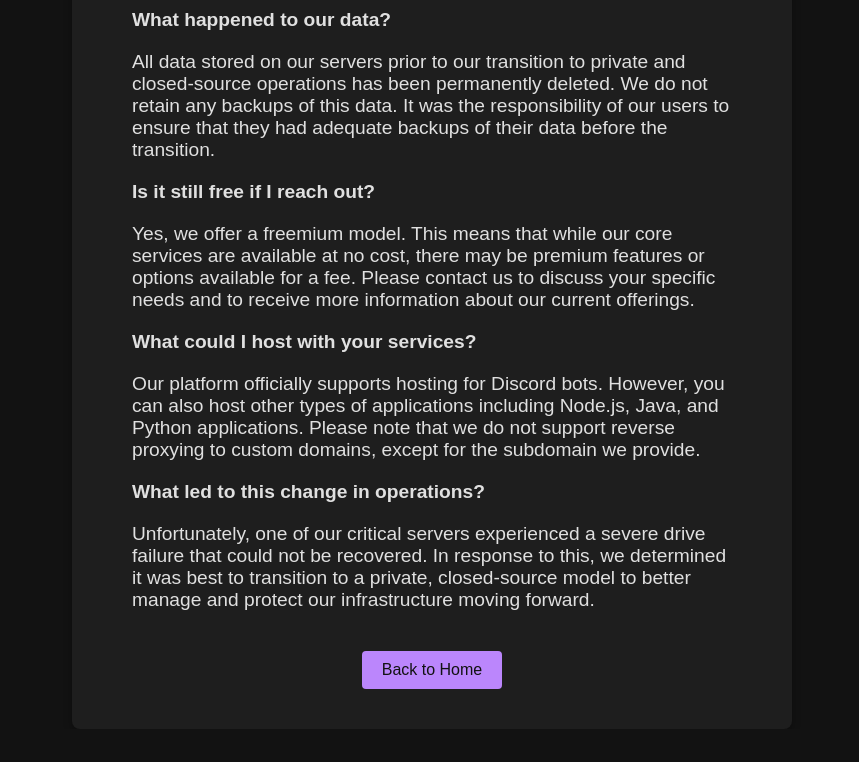
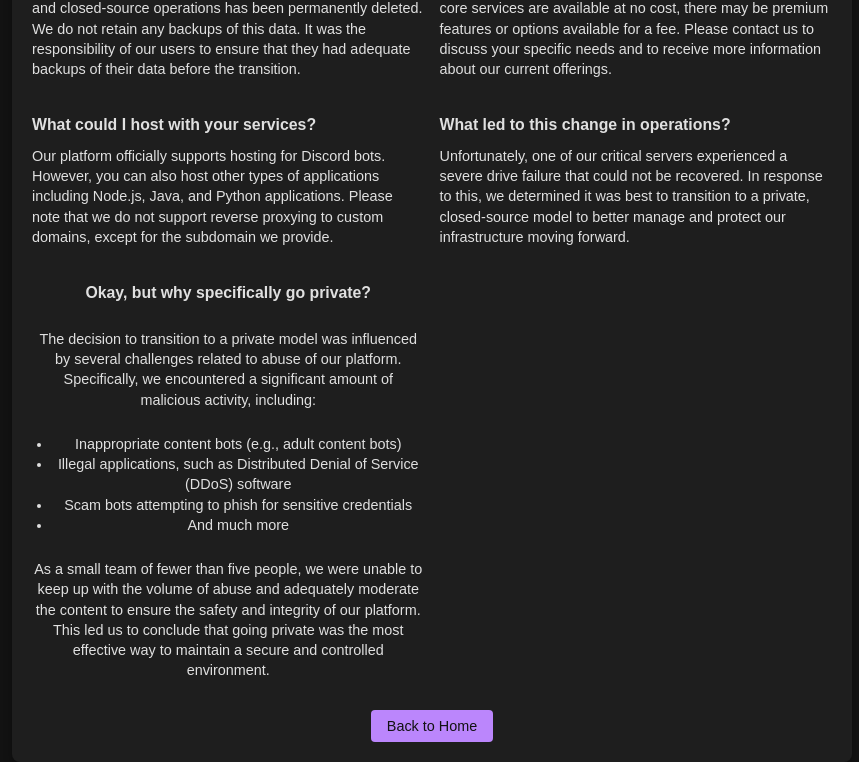
Before and after one commit to sybetjeh/manage-apexaxis, a plain HTML site: page faq.html in a window 1280 px wide. Shown: the part 97-859 px from the top of the page, without its empty margins (208-1067 px from the left). Before the commit the page ends 826 px from the top, so only its background shows below. Drawn offline with Linux system fonts and the light colour scheme.

Commit message:
Update faq.html

```diff
--- a/faq.html
+++ b/faq.html
@@ -7,7 +7,9 @@
     <meta name="description" content="ApexAxis FAQ - Answering your questions about our transition to private and closed-source operations.">
     <meta property="og:title" content="ApexAxis - FAQ">
     <meta property="og:description" content="ApexAxis FAQ - Answering your questions about our transition to private and closed-source operations.">
+    <meta property="og:image" content="https://yourimageurl.com/image.jpg">
     <meta property="og:url" content="https://manage.apexaxis.nl/faq.html">
+    <meta name="twitter:card" content="summary_large_image">
     <style>
         body {
             background-color: #121212;
@@ -22,23 +24,58 @@
             box-sizing: border-box;
         }
         .container {
-            text-align: center;
             background: #1e1e1e;
-            padding: 40px 60px;
+            padding: 20px;
             border-radius: 8px;
             box-shadow: 0 4px 8px rgba(0, 0, 0, 0.3);
             width: 100%;
-            max-width: 600px;
+            max-width: 800px;
+            display: flex;
+            flex-direction: column;
+            align-items: center;
+            justify-content: center;
         }
         h1 {
-            font-size: 2.5em;
+            font-size: 1.8em;
             margin-bottom: 20px;
             color: #BB86FC;
         }
-        p {
-            font-size: 1.2em;
-            margin-bottom: 20px;
+        .faq-grid {
+            display: grid;
+            grid-template-columns: 1fr;
+            gap: 15px;
+            width: 100%;
+        }
+        .faq-item {
             text-align: left;
+        }
+        .faq-item p {
+            font-size: 0.9em;
+            margin: 10px 0;
+            line-height: 1.4;
+        }
+        .faq-item strong {
+            font-size: 1.1em;
+            display: block;
+            margin-bottom: 5px;
+        }
+        .faq-item.center {
+            display: flex;
+            flex-direction: column;
+            align-items: center;
+            justify-content: center;
+            text-align: center;
+            width: 100%;
+        }
+        .faq-item.center p {
+            width: 100%;
+            max-width: 800px;
+        }
+        ul {
+            list-style: disc;
+            padding-left: 20px;
+            font-size: 0.9em;
+            line-height: 1.4;
         }
         a {
             color: #BB86FC;
@@ -50,36 +87,59 @@
             border-bottom: 2px solid #BB86FC;
         }
         .back-button {
+            display: inline-block;
             margin-top: 20px;
-            padding: 10px 20px;
+            padding: 8px 16px;
             border: none;
             border-radius: 4px;
             background: #BB86FC;
             color: #121212;
             cursor: pointer;
             text-decoration: none;
-            display: inline-block;
+            font-size: 0.9em;
         }
         .back-button:hover {
             background: #9c70db;
+        }
+        @media (min-width: 600px) {
+            .faq-grid {
+                grid-template-columns: 1fr 1fr;
+            }
         }
     </style>
 </head>
 <body>
     <div class="container">
         <h1>Frequently Asked Questions</h1>
+        <div class="faq-grid">
+            <div class="faq-item">
                 <p><strong>What happened to our data?</strong></p>
                 <p>All data stored on our servers prior to our transition to private and closed-source operations has been permanently deleted. We do not retain any backups of this data. It was the responsibility of our users to ensure that they had adequate backups of their data before the transition.</p>
-
+            </div>
+            <div class="faq-item">
                 <p><strong>Is it still free if I reach out?</strong></p>
                 <p>Yes, we offer a freemium model. This means that while our core services are available at no cost, there may be premium features or options available for a fee. Please contact us to discuss your specific needs and to receive more information about our current offerings.</p>
-
+            </div>
+            <div class="faq-item">
                 <p><strong>What could I host with your services?</strong></p>
                 <p>Our platform officially supports hosting for Discord bots. However, you can also host other types of applications including Node.js, Java, and Python applications. Please note that we do not support reverse proxying to custom domains, except for the subdomain we provide.</p>
-
+            </div>
+            <div class="faq-item">
                 <p><strong>What led to this change in operations?</strong></p>
                 <p>Unfortunately, one of our critical servers experienced a severe drive failure that could not be recovered. In response to this, we determined it was best to transition to a private, closed-source model to better manage and protect our infrastructure moving forward.</p>
-
+            </div>
+            <div class="faq-item center">
+                <p><strong>Okay, but why specifically go private?</strong></p>
+                <p>The decision to transition to a private model was influenced by several challenges related to abuse of our platform. Specifically, we encountered a significant amount of malicious activity, including:</p>
+                <ul>
+                    <li>Inappropriate content bots (e.g., adult content bots)</li>
+                    <li>Illegal applications, such as Distributed Denial of Service (DDoS) software</li>
+                    <li>Scam bots attempting to phish for sensitive credentials</li>
+                    <li>And much more</li>
+                </ul>
+                <p>As a small team of fewer than five people, we were unable to keep up with the volume of abuse and adequately moderate the content to ensure the safety and integrity of our platform. This led us to conclude that going private was the most effective way to maintain a secure and controlled environment.</p>
+            </div>
+        </div>
         <a href="index.html" class="back-button">Back to Home</a>
     </div>
 </body>
```
Lines whose indentation alone changed are shown as unchanged.
